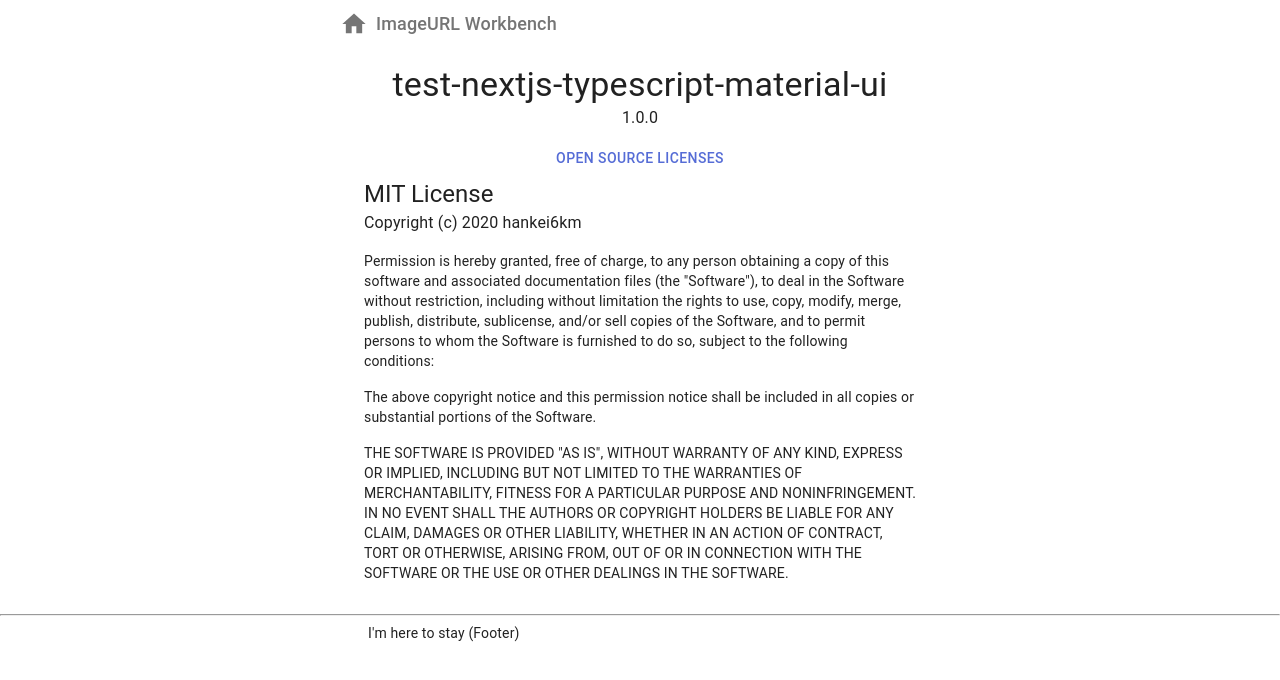
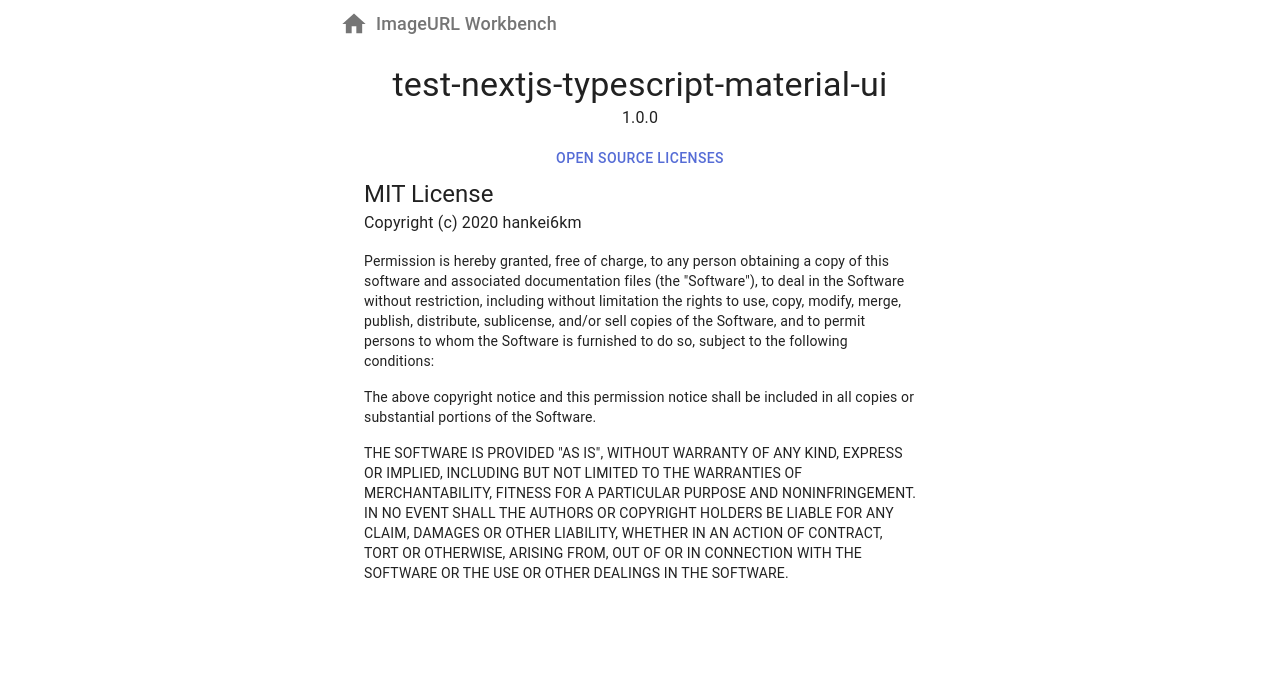
Before and after one commit to hankei6km/image-url-workbench, a Next.js app: page /about in a window 1280 px wide. Shown: the top 680 px of the page. Built offline with nearby package versions, Linux system fonts and the light colour scheme.

Commit message:
Remove footer

```diff
--- a/components/Layout.tsx
+++ b/components/Layout.tsx
@@ -15,7 +15,7 @@ import HomeIcon from '@material-ui/icons/Home';
 
 const useStyles = makeStyles((theme) => ({
   root: {
-    '& > .MuiPapert-root > .MuiToolbar-root , & > footer > div': {
+    '& > .MuiPapert-root > .MuiToolbar-root': {
       maxWidth: '36rem',
       padding: '0 1rem',
       margin: '0rem auto 0rem'
@@ -329,12 +329,6 @@ const Layout = ({ children, title = 'This is the default title' }: Props) => {
         <GroupTabPanel tabLinks={curPath.groupTab} asPath={router.asPath} />
       </Paper>
       <div>{children}</div>
-      <footer>
-        <hr />
-        <div>
-          <span>I'm here to stay (Footer)</span>
-        </div>
-      </footer>
     </div>
   );
 };
```
